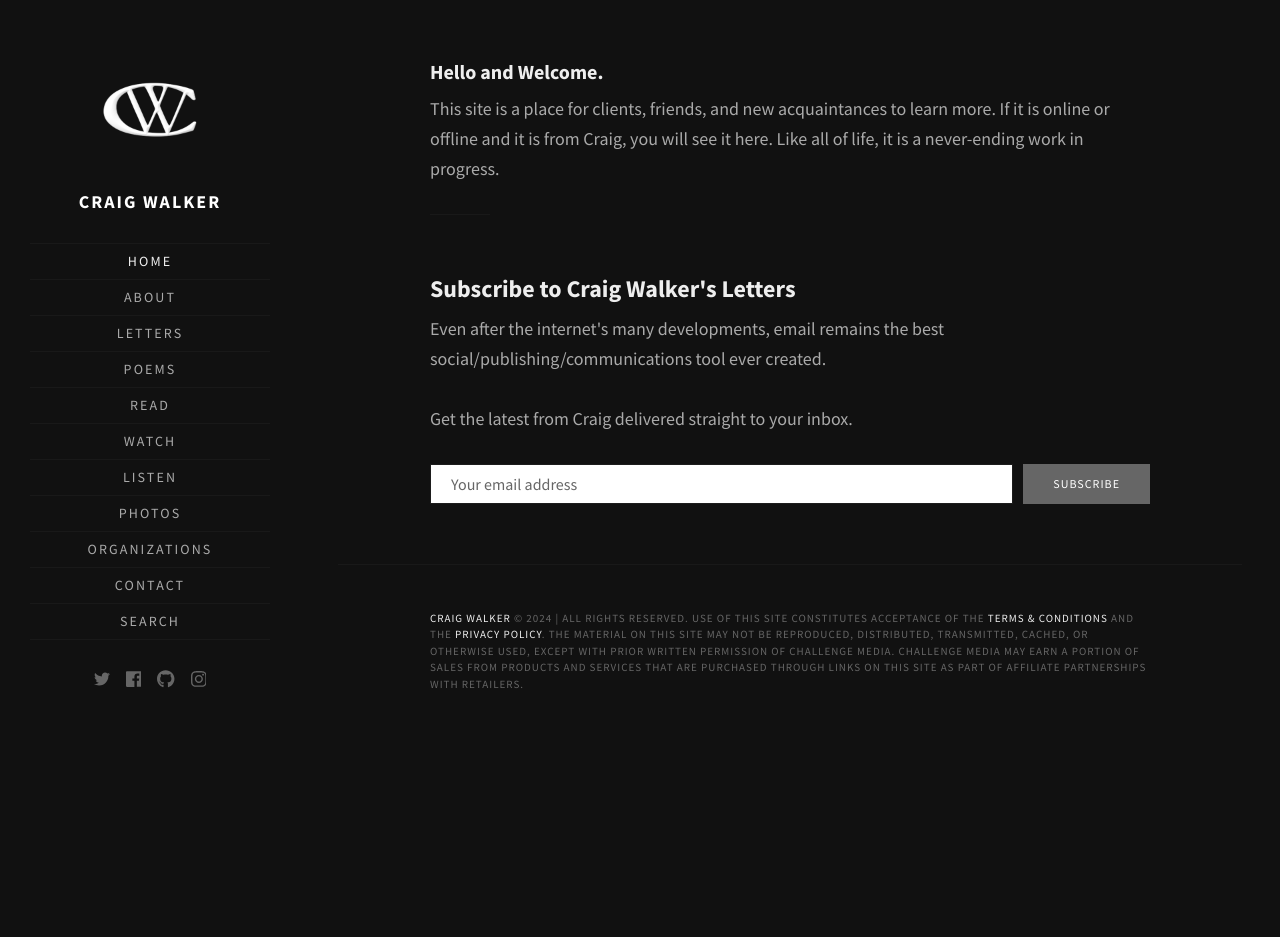
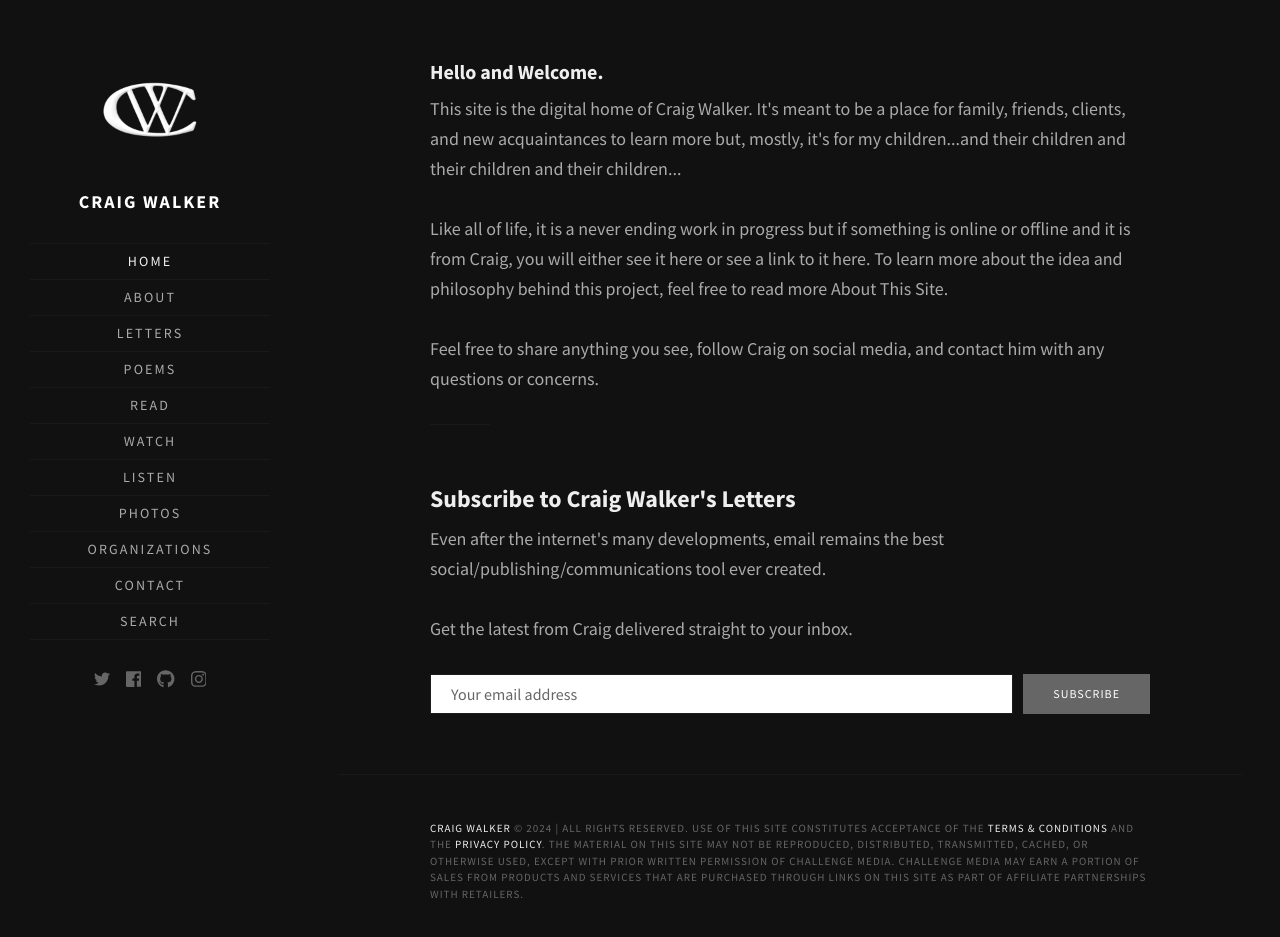
Before and after one commit to walkercraig/walkercraig, a Jekyll site: the page built from index.html, in a window 1280 px wide and 962 px high. Shown: the top 937 px of the window. Built offline with Jekyll 4.4.1, drawn with Linux system fonts in a browser that asks for light colours; some web fonts are replaced; the list of posts is cut into pages by our own code.

Commit message:
Update index.html

```diff
--- a/index.html
+++ b/index.html
@@ -9,7 +9,9 @@ title: Craig Walker
     <!-- Hero Section -->
     <div class="hero inner">
         <h3>{{ site.author.greetings }}</h3>
-        <p>This site is a place for clients, friends, and new acquaintances to learn more. If it is online or offline and it is from Craig, you will see it here. Like all of life, it is a never-ending work in progress.</  </p>
+        <p>This site is the digital home of Craig Walker. It's meant to be a place for family, friends, clients, and new acquaintances to learn more but, mostly, it's for my children...and their children and their children and their children...</p>
+        <p>Like all of life, it is a never ending work in progress but if something is online or offline and it is from Craig, you will either see it here or see a link to it here. To learn more about the idea and philosophy behind this project, feel free to read more About This Site.</p>
+        <p>Feel free to share anything you see, follow Craig on social media, and contact him with any questions or concerns.</p>
     </div>
 
     <!-- Newsletter Subscription Box -->
```
